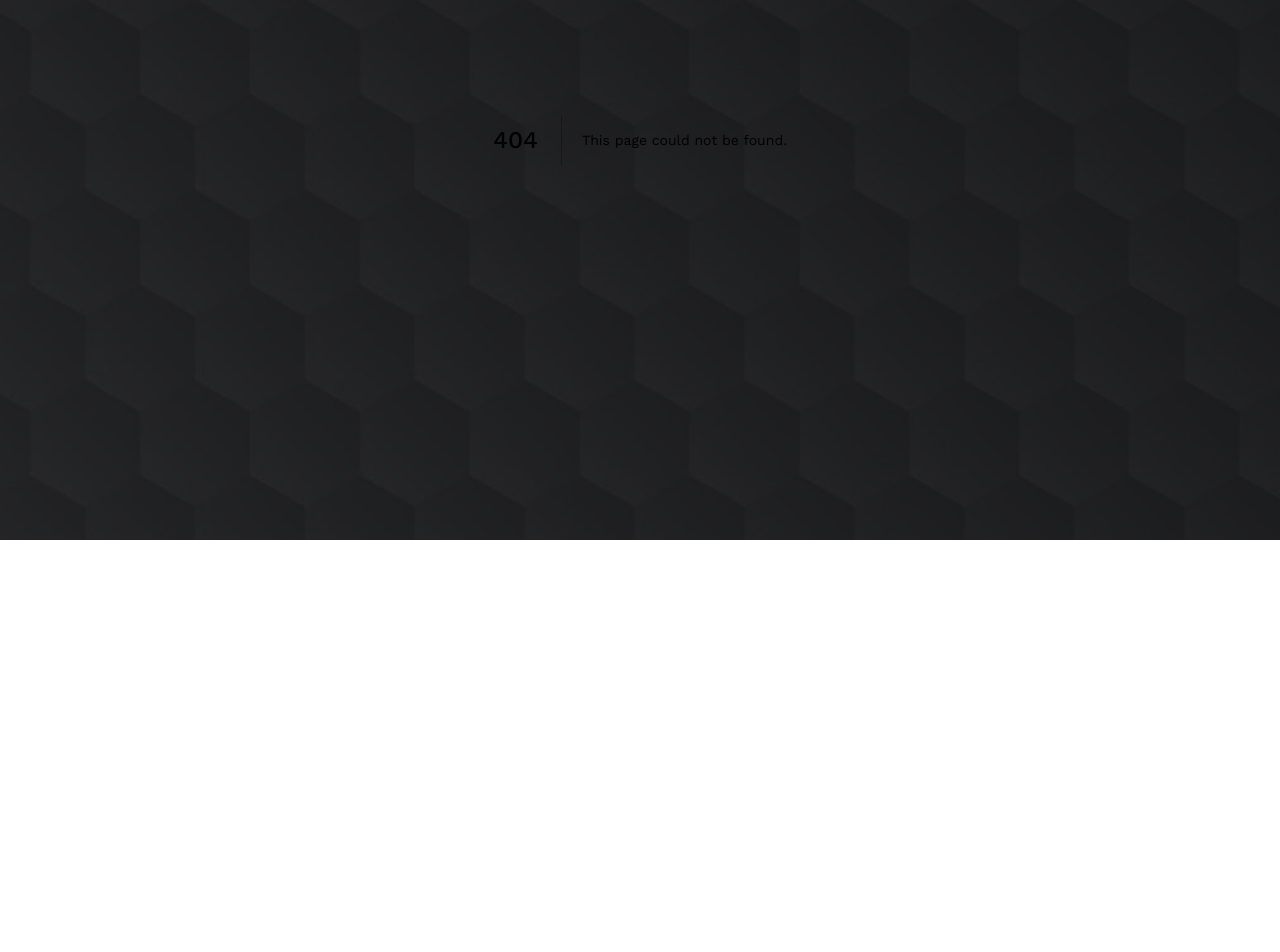
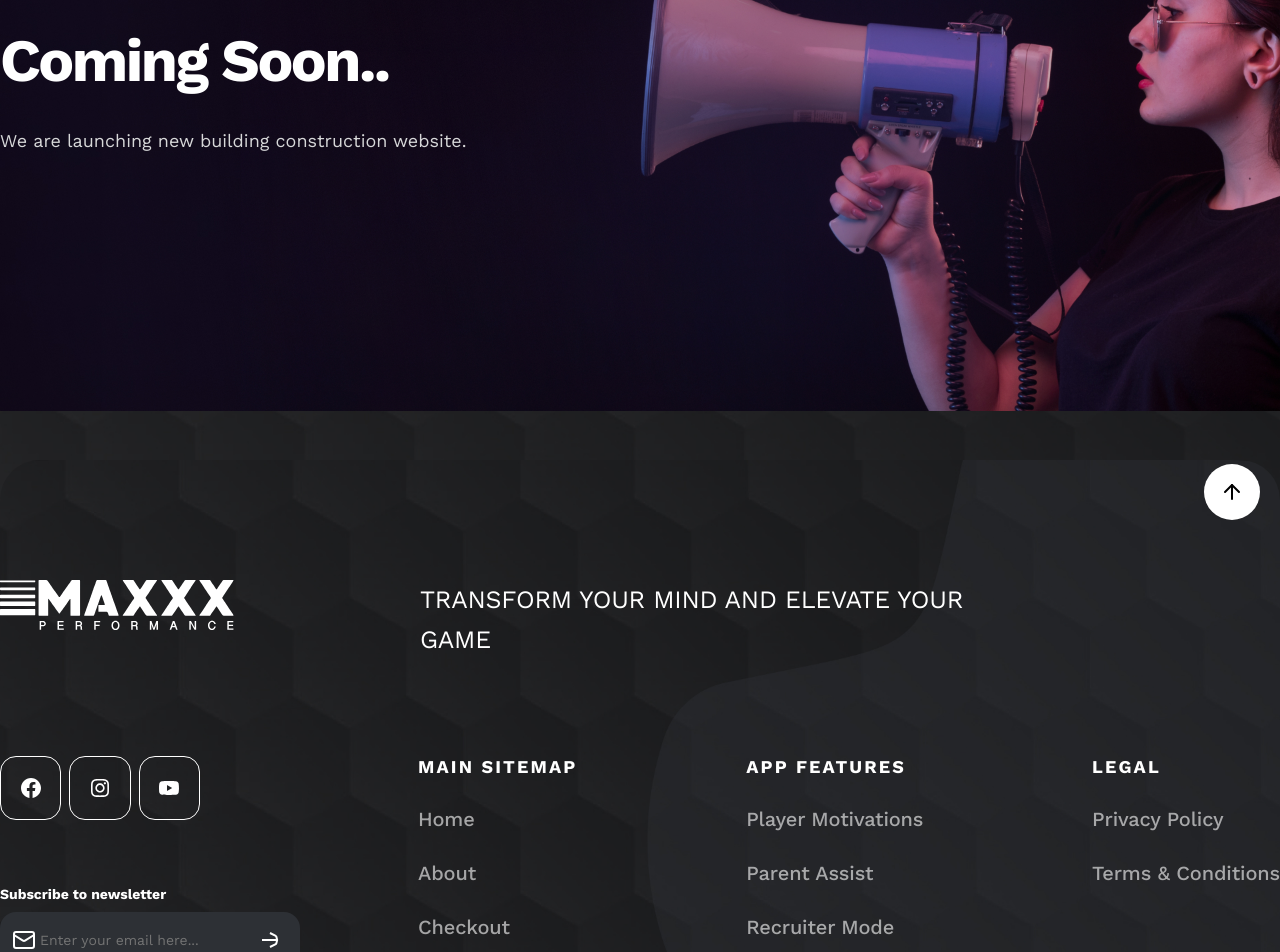
Before and after one commit to mickeyminion14/shadcn-ui, a Next.js app: page /parent-assist in a window 1280 px wide. Before the commit this address had no page. Shown: the part 260-1212 px from the top of the page. Before the commit the page ends 800 px from the top, so only its background shows below. Built offline with nearby package versions, Linux system fonts and the light colour scheme.

Commit message:
recruitor mode

```diff
--- a/app/(marketing)/_components/footer/index.tsx
+++ b/app/(marketing)/_components/footer/index.tsx
@@ -75,9 +75,15 @@ export const Footer = () => {
             </div>
             <div className={styles.footerLinkWrapInr}>
               <div className={styles.footerLinkHeading}>App Features</div>
-              <div className={styles.footerLinks}>Player Motivations</div>
-              <div className={styles.footerLinks}>Parent Assist</div>
-              <div className={styles.footerLinks}>Recruiter Mode</div>
+              <Link href={"/player-motivations"} className={styles.footerLinks}>
+                Player Motivations
+              </Link>
+              <Link href={"/parent-assist"} className={styles.footerLinks}>
+                Parent Assist
+              </Link>
+              <Link href={"/recruiter-mode"} className={styles.footerLinks}>
+                Recruiter Mode
+              </Link>
             </div>
             <div className={styles.footerLinkWrapInr}>
               <Link href={"/legal"} className={styles.footerLinkHeading}>
--- /dev/null
+++ b/app/(marketing)/parent-assist/page.tsx
@@ -0,0 +1,22 @@
+import HeroSection from "@/components/hero-section";
+import { HeroData } from "@/components/hero-section/hero-section.interface";
+import React from "react";
+
+const ParentAssist = () => {
+  const heroObj: HeroData = {
+    image: "/images/comning-soon.jpg",
+    title: "Coming Soon..",
+    description: "We are launching new building construction website.",
+    // button: {
+    //   text: "Meet Our Team",
+    //   navigateTo: "#meetourteam",
+    // },
+  };
+  return (
+    <div>
+      <HeroSection heroData={heroObj} />
+    </div>
+  );
+};
+
+export default ParentAssist;
--- /dev/null
+++ b/app/(marketing)/player-motivations/page.tsx
@@ -0,0 +1,22 @@
+import HeroSection from "@/components/hero-section";
+import { HeroData } from "@/components/hero-section/hero-section.interface";
+import React from "react";
+
+const PlayerMotivations = () => {
+  const heroObj: HeroData = {
+    image: "/images/comning-soon.jpg",
+    title: "Coming Soon..",
+    description: "We are launching new building construction website.",
+    // button: {
+    //   text: "Meet Our Team",
+    //   navigateTo: "#meetourteam",
+    // },
+  };
+  return (
+    <div>
+      <HeroSection heroData={heroObj} />
+    </div>
+  );
+};
+
+export default PlayerMotivations;
--- /dev/null
+++ b/app/(marketing)/recruiter-mode/page.tsx
@@ -0,0 +1,22 @@
+import HeroSection from "@/components/hero-section";
+import { HeroData } from "@/components/hero-section/hero-section.interface";
+import React from "react";
+
+const RecruitorMode = () => {
+  const heroObj: HeroData = {
+    image: "/images/comning-soon.jpg",
+    title: "Coming Soon..",
+    description: "We are launching new building construction website.",
+    // button: {
+    //   text: "Meet Our Team",
+    //   navigateTo: "#meetourteam",
+    // },
+  };
+  return (
+    <div>
+      <HeroSection heroData={heroObj} />
+    </div>
+  );
+};
+
+export default RecruitorMode;
```
Also changed, not shown: public/images/comning-soon.jpg (added).
